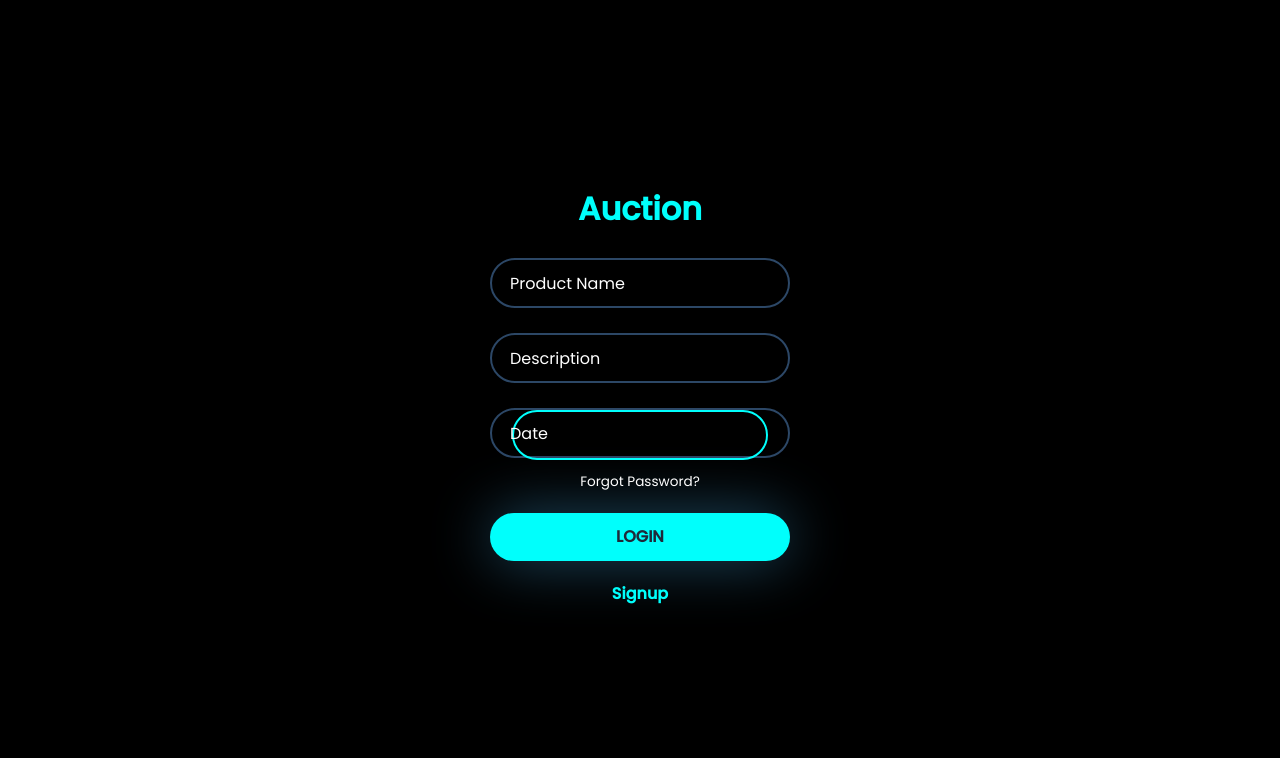
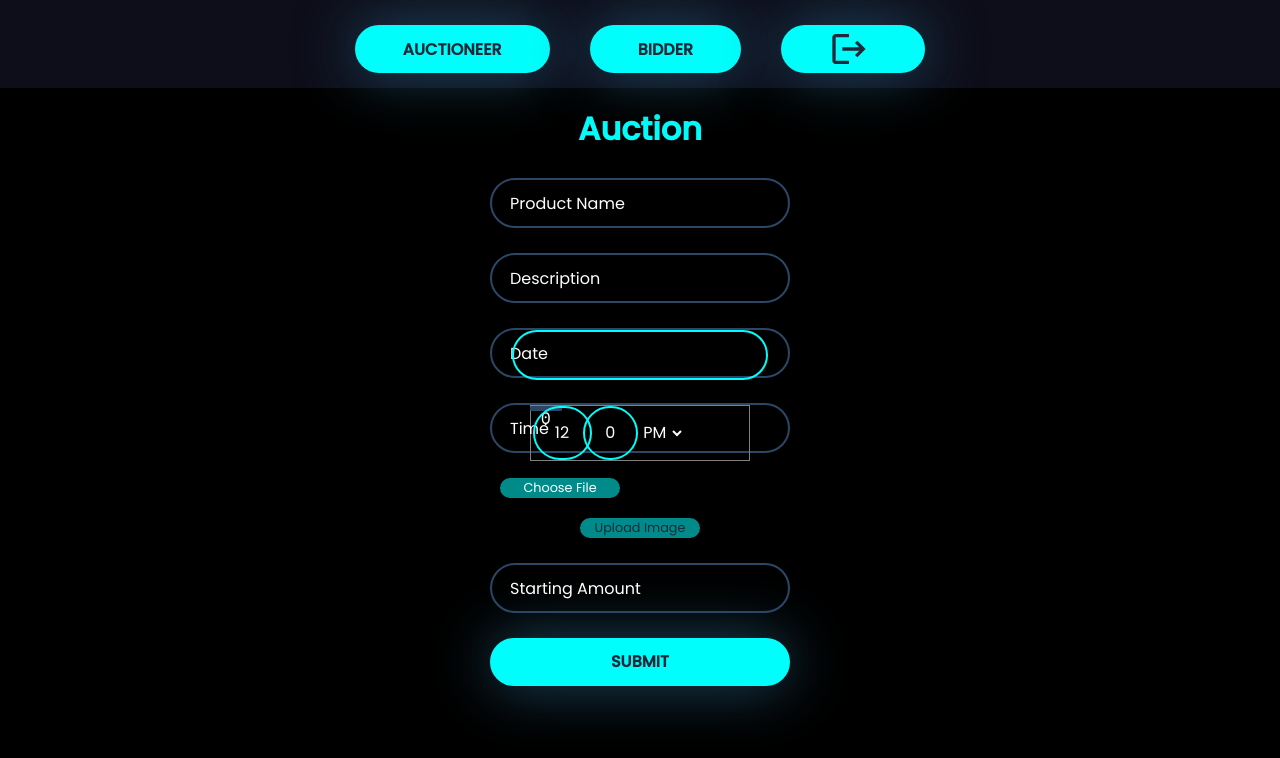
Before and after one commit to lamba-harsh/Auction-Platform, a React (Create React App) app: page /auction in a window 1280 px wide. Shown: the top 758 px of the page. Built offline with nearby package versions, Linux system fonts and the light colour scheme.

Commit message:
auction commit

```diff
--- a/package.json
+++ b/package.json
@@ -12,6 +12,7 @@
     "react-icons": "^5.0.1",
     "react-router-dom": "^6.22.3",
     "react-scripts": "5.0.1",
+    "react-time-picker": "^6.6.0",
     "web-vitals": "^2.1.4"
   },
   "scripts": {
--- a/src/App.js
+++ b/src/App.js
@@ -13,7 +13,7 @@ function App() {
       <Route path="/" element={<Signup />} />
       <Route path="/signin" element={<Signin />} />
       <Route path="/home" element={<Navbar />} />
-      <Route path="/auction" element={<Auction />} />
+      <Route path="/auction" element={[<Navbar />,<Auction />]} />
       </Routes>
       </Router>
 
--- a/src/components/Auction.css
+++ b/src/components/Auction.css
@@ -43,6 +43,7 @@ body {
     0% {
         background: #00fffc;
     }
+
     25% {
         background: #2c4766;
     }
@@ -68,43 +69,7 @@ h2 {
     position: relative;
     margin: 25px 0;
 }
-.date {
-    width: 100%;
-    height: 50px;
-    background: transparent;
-    border: 2px solid #2c4766;
-    outline: none;
-    border-radius: 40px;
-    font-size: 1em;
-    color: #fff;
-    padding: 0 20px;
-    transition: 0.5s;
-  }
 
-  .date:focus,
-  .date:valid {
-    border-color: #00fffc;
-  }
-
-  .date label {
-    position: absolute;
-    top: 50%;
-    left: 20px;
-    transform: translateY(-50%);
-    font-size: 1em;
-    color: #fff;
-    pointer-events: none;
-    transition: 0.5s ease;
-  }
-
-  .date :focus ~ label,
-  .date :valid ~ label {
-    top: 1px;
-    font-size: 0.8em;
-    background-color: #1f293a;
-    padding: 0 6px;
-    color: #00fffc;
-  }
 
 .input-box input {
     width: 100%;
@@ -135,8 +100,8 @@ h2 {
     transition: 0.5s ease;
 }
 
-.input-box input:focus ~ label,
-.input-box input:valid ~ label {
+.input-box input:focus~label,
+.input-box input:valid~label {
     top: 1px;
     font-size: 0.8em;
     background-color: #1f293a;
@@ -161,7 +126,8 @@ h2 {
 }
 
 .btn {
-  margin: 20px auto 10px; /* Updated line */
+    margin: 20px auto 10px;
+    /* Updated line */
     width: 100%;
     height: 45px;
     border-radius: 45px;
@@ -193,3 +159,70 @@ h2 {
 .signup-link a:hover {
     text-decoration: underline;
 }
+.input-box {
+    position: relative;
+    margin: 25px 0;
+  }
+
+  .date {
+    width: 100%;
+    height: 50px;
+    background: transparent;
+    border: 2px solid #2c4766;
+    outline: none;
+    border-radius: 40px;
+    font-size: 1em;
+    color: #fff;
+    padding: 0 20px;
+    transition: 0.5s;
+  }
+
+  .date:focus,
+  .date:valid {
+    border-color: #00fffc;
+  }
+
+  .date label {
+    position: absolute;
+    top: 50%;
+    left: 20px;
+    transform: translateY(-50%);
+    font-size: 1em;
+    color: #fff;
+    pointer-events: none;
+    transition: 0.5s ease;
+    z-index: 1; /* Ensure label is above datepicker */
+  }
+
+  .date:focus ~ label,
+  .date:valid ~ label {
+    top: 1px;
+    font-size: 0.8em;
+    background-color: #1f293a;
+    padding: 0 6px;
+    color: #00fffc;
+    z-index: 1; /* Ensure label is above datepicker */
+  }
+
+  .date input {
+    position: relative; /* Ensure input is positioned correctly */
+    z-index: 2; /* Ensure input is above label */
+  }
+  .bttn {
+    margin: 20px auto 10px;
+    /* Updated line */
+    width: 40%;
+    height: 20px;
+    border-radius: 20px;
+    background: darkcyan;
+    border: none;
+    outline: none;
+    cursor: pointer;
+    font-size: 0.8em;
+    color: #1f293a;
+    font-weight: 400;
+    display: flex;
+    justify-content: center;
+    align-items: center;
+
+}
--- a/src/components/Auction.js
+++ b/src/components/Auction.js
@@ -2,6 +2,10 @@ import React, { useState } from 'react'
 import './Auction.css'
 import DatePicker from 'react-datepicker';
 import 'react-datepicker/dist/react-datepicker.css';
+import TimePicker from 'react-time-picker';
+import 'react-time-picker/dist/TimePicker.css';
+import Navbar from './Navbar';
+import { Route } from 'react-router-dom';
 const Auction = () => {
 
     // constructor(props){
@@ -11,11 +15,41 @@ const Auction = () => {
     //     };
     //   }
     const [selectedDate,setSelectedDate]=useState(null);
+    const [selectedTime, setSelectedTime] = useState('12:00');
+    const [selectedImage, setSelectedImage] = useState(null);
+
+  // Function to handle when a new image is selected
+  const handleImageChange = (event) => {
+    const file = event.target.files[0];
+    setSelectedImage(file);
+  };
+
+  // Function to handle form submission (upload image)
+  const handleUpload = () => {
+    // Perform upload logic here, e.g., send the image to a server
+    if (selectedImage) {
+      // You can use FormData to upload the image file
+      const formData = new FormData();
+      formData.append('image', selectedImage);
+
+      // Example: Send formData to the server using fetch or Axios
+      fetch('YOUR_UPLOAD_URL', {
+        method: 'POST',
+        body: formData
+      })
+      .then(response => {
+        // Handle response from server
+      })
+      .catch(error => {
+        // Handle error
+      });
+    }
+  };
       const handleDateChange = (date) => {
         setSelectedDate(date);
       };
+  return (
 
-  return (
     <div className="container">
     <div className="login-box">
       <h2>Auction</h2>
@@ -33,22 +67,70 @@ const Auction = () => {
         <DatePicker
         selected={selectedDate}
         onChange={handleDateChange}
-  dateFormat="MM/dd/yyyy" // Specify date format if needed
-  placeholderText="" // Placeholder text when no date is selected
-
-  // Other props as needed
+        dateFormat="MM/dd/yyyy"
+        placeholderText=""
+        className="date-picker"
       />
-
       <label>Date</label>
       </div>
             </div>
-        <div className="forgot-password">
-          <a href="#">Forgot Password?</a>
+            <div className="input-box">
+      <div className='date'>
+      <TimePicker
+          value={selectedTime}
+          onChange={time => setSelectedTime(time)}
+          className="time-picker"
+        />
+      <label>Time</label>
       </div>
-        <button type="submit" className="btn">Login</button>
-        <div className="signup-link">
-          <a href="/">Signup</a>
             </div>
+
+
+            <input
+        type="file"
+        accept="image/*"
+        onChange={handleImageChange}
+        style={{ display: 'none'}}
+        id="fileInput"
+      />
+       <label
+        htmlFor="fileInput"
+        style={{
+          margin: '20px 10px 10px',
+          width: '40%',
+          height: '20px',
+          borderRadius: '20px',
+          background: 'darkcyan',
+          border: 'none',
+          outline: 'none',
+          cursor: 'pointer',
+          fontSize: '0.8em',
+          color: '#fff', // Change color to white
+          fontWeight: 400,
+          display: 'flex',
+          justifyContent: 'center',
+          alignItems: 'center'
+        }}
+      >
+        Choose File
+      </label>
+
+
+      <button onClick={handleUpload} className='bttn'>Upload Image</button>
+      <div className="input-box">
+          <input type="number"
+      //  id="amount"
+      //  value={amount}
+      //  onChange={handleAmountChange}
+        placeholder=""
+        min="0"
+        step="0.01" // Set the step to allow decimal places
+        required />
+          <label>Starting Amount</label>
+        </div>
+
+        <button type="submit" className="btn">Submit</button>
+
       </form>
       </div>
     </div>
```
Also changed, not shown: 1 other file (tests, documents, lock files or other folders). Lines whose indentation alone changed are shown as unchanged.
